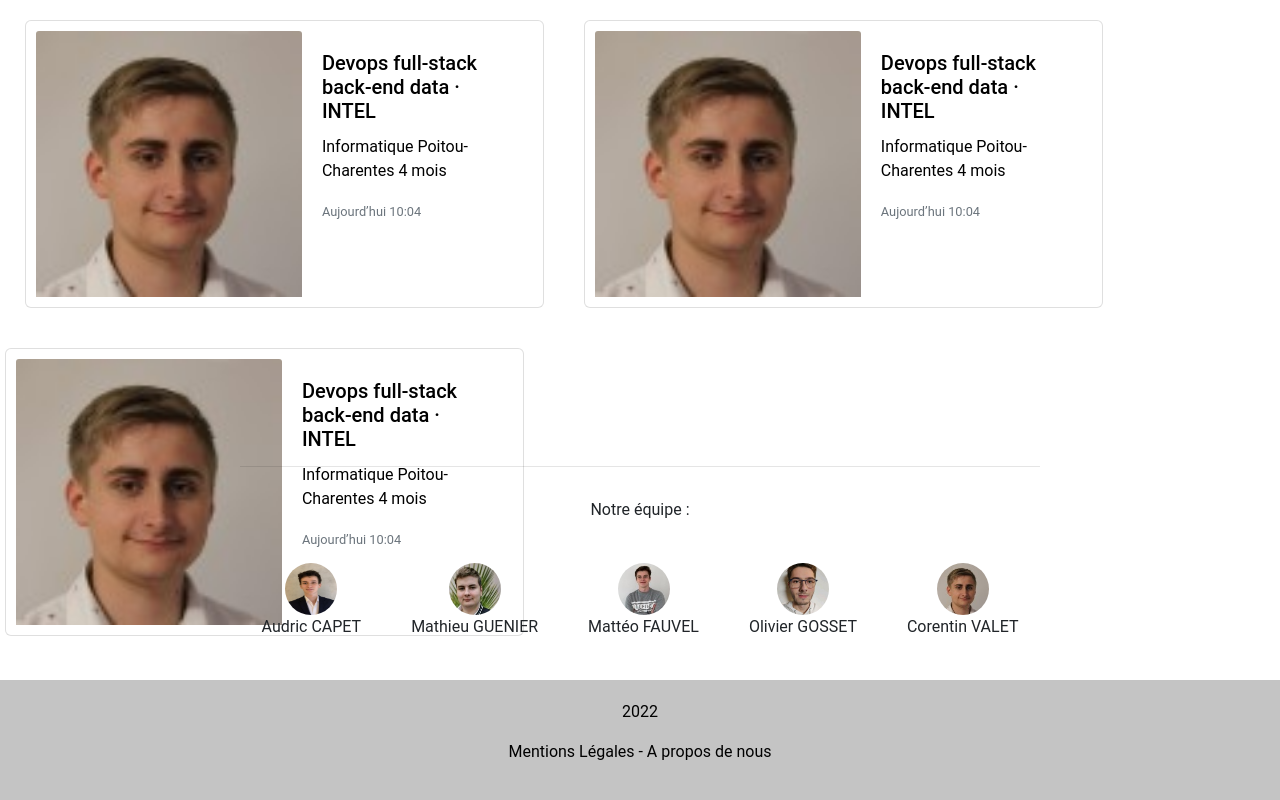
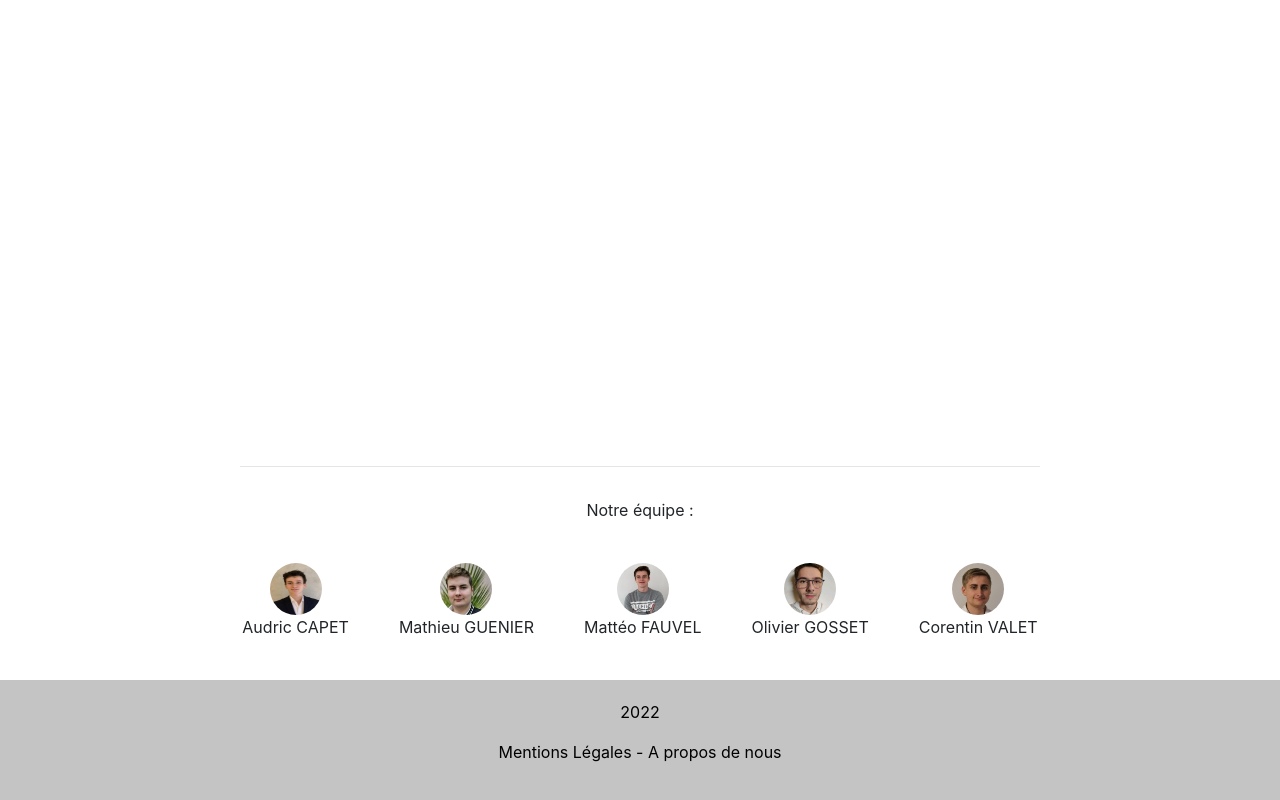
Before and after one commit to ValetCorentin/Projet_WEB, a PHP site: page / in a window 1280 px wide. Run offline with PHP 8.4, Linux system fonts and the light colour scheme; some libraries are stand-ins or nearby versions; some web fonts are replaced.

Commit message:
le footer est en sass
modifié pour être en sass

```diff
--- a/index.html
+++ b/index.html
@@ -4,59 +4,15 @@
     <!-- Required meta tags -->
     <meta charset="utf-8">
     <meta name="viewport" content="width=device-width, initial-scale=1, shrink-to-fit=no">
+    <meta name="theme-color" content="#009578">
     <!-- Bootstrap CSS -->
     <link rel="stylesheet" href="https://cdn.jsdelivr.net/npm/bootstrap@4.0.0/dist/css/bootstrap.min.css" integrity="sha384-Gn5384xqQ1aoWXA+058RXPxPg6fy4IWvTNh0E263XmFcJlSAwiGgFAW/dAiS6JXm" crossorigin="anonymous">
     <link rel="stylesheet" href="style.css">
-    <title>Hello, world!</title>
+    <link rel="manifest" href="manifest.json">
+    <link rel="apple-touch-icon" href="assets/Chopes192.png">
+    <title>Chopes ton stage</title>
   </head>
   <body>
-        <div class="card-deck">
-            <a id="link-1" href="https://github.com/Didicap" target="_blank">
-                <div class="card" id="box1">
-                <img class="card-img-top" src="assets/pp/Coco.png" alt="Card image cap">
-                <div class="card-body">
-                    <h5 class="card-title">Devops full-stack back-end data · INTEL</h5>
-                    <p class="card-text">Informatique
-                        Poitou-Charentes
-                        4 mois
-                        </p>
-                    <p class="card-text"><small class="text-muted">Aujourd’hui 10:04</small></p>
-                </div>
-                </div>
-            </a>
-            <a id="link-2" href="https://github.com/Didicap" target="_blank">
-            <div class="card" id="box2">
-              <img class="card-img-top" src="assets/pp/Coco.png" alt="Card image cap">
-              <div class="card-body">
-                <h5 class="card-title">Devops full-stack back-end data · INTEL</h5>
-                <p class="card-text">Informatique
-                    Poitou-Charentes
-                    4 mois
-                    </p>
-                <p class="card-text"><small class="text-muted">Aujourd’hui 10:04</small></p>
-              </div>
-            </div>
-        </a>
-        <a id="link-3" href="https://github.com/Didicap" target="_blank">
-            <div class="card" id="box3">
-              <img class="card-img-top" src="assets/pp/Coco.png" alt="Card image cap">
-              <div class="card-body">
-                <h5 class="card-title">Devops full-stack back-end data · INTEL</h5>
-                <p class="card-text">Informatique
-                    Poitou-Charentes
-                    4 mois
-                    </p>
-                <p class="card-text"><small class="text-muted">Aujourd’hui 10:04</small></p>
-              </div>
-            </div>
-        </a>
-          </div>
-
-        <!-- <div class="box">
-            <h3 id="title-traineeship">Devops full-stack back-end data · INTEL</h3>
-            <a><img id="img_traineeshipp" src="assets/pp/Olivier.png" alt="noPP"></a>
-        </div> -->
-
         <footer>
             <div class="trait" id="center-things">
                 <HR ALIGN=CENTER WIDTH="800">
@@ -101,5 +57,6 @@
     <script src="https://code.jquery.com/jquery-3.2.1.slim.min.js" integrity="sha384-KJ3o2DKtIkvYIK3UENzmM7KCkRr/rE9/Qpg6aAZGJwFDMVNA/GpGFF93hXpG5KkN" crossorigin="anonymous"></script>
     <script src="https://cdn.jsdelivr.net/npm/popper.js@1.12.9/dist/umd/popper.min.js" integrity="sha384-ApNbgh9B+Y1QKtv3Rn7W3mgPxhU9K/ScQsAP7hUibX39j7fakFPskvXusvfa0b4Q" crossorigin="anonymous"></script>
     <script src="https://cdn.jsdelivr.net/npm/bootstrap@4.0.0/dist/js/bootstrap.min.js" integrity="sha384-JZR6Spejh4U02d8jOt6vLEHfe/JQGiRRSQQxSfFWpi1MquVdAyjUar5+76PVCmYl" crossorigin="anonymous"></script>
-  </body>
+    <script src="javascipt/index.js"></script>
+</body>
 </html>
--- /dev/null
+++ b/javascipt/index.js
@@ -0,0 +1,9 @@
+if ("serviceWorker" in navigator) {
+    navigator.serviceWorker.register("javascipt/sw.js").then(registration => {
+        console.log("SW Registered!");
+        console.log(registration);
+    }).catch(error => {
+        console.log("SW Registration Failed");
+        console.log(error);
+    });
+}
--- /dev/null
+++ b/scss/front-addons/_footer.scss
@@ -0,0 +1,52 @@
+*{
+    margin: 0;
+    padding: 0;
+    box-sizing: border-box;
+    /* font-family: Roboto; */
+}
+
+.trait {
+    margin: 15px;
+}
+
+HR {
+    color: #C4C4C4;
+}
+
+#pp {
+    border-radius: 50%;
+    width:52px;
+    height:52px;
+}
+
+#center-things {
+    display: flex;
+    flex-direction: row;
+    justify-content: center;
+    align-items: center;
+    text-align: center;
+
+    .p {
+        color: rgb(58, 58, 58);
+    }
+}
+
+#member {
+    margin: 25px;
+}
+
+footer{
+    position: absolute;
+    bottom: 0;
+    left: 0;
+    right: 0;
+    height: auto;
+    width: 100vw;
+    padding-top: 40px;
+
+    .legal {
+        color: rgb(0, 0, 0);
+        background: #C4C4C4;
+        padding: 20px;
+    }
+}
--- /dev/null
+++ b/scss/style.scss
@@ -0,0 +1,5 @@
+// @import 'back/_mixins.scss';
+// @import 'back/_variables.scss';
+// @import 'front-addons/_navbar.scss';
+@import 'front-addons/_footer.scss';
+// @import 'front-addons/_general.scss';
--- a/style.css
+++ b/style.css
@@ -1,13 +1,8 @@
-@font-face {
-    font-family: Roboto;
-    src: url(assets/font/Roboto);
-}
-
-*{
+* {
   margin: 0;
   padding: 0;
   box-sizing: border-box;
-    font-family: Roboto;
+  /* font-family: Roboto; */
 }
 
 .trait {
@@ -20,8 +15,8 @@ HR {
 
 #pp {
   border-radius: 50%;
-    width:52px;
-    height:52px;
+  width: 52px;
+  height: 52px;
 }
 
 #center-things {
@@ -31,16 +26,15 @@ HR {
   align-items: center;
   text-align: center;
 }
-
-#center-things .p{
-    color: rgb(58, 58, 58);
+#center-things .p {
+  color: #3a3a3a;
 }
 
 #member {
   margin: 25px;
 }
 
-footer{
+footer {
   position: absolute;
   bottom: 0;
   left: 0;
@@ -49,86 +43,10 @@ footer{
   width: 100vw;
   padding-top: 40px;
 }
-
-footer .legal{
-    color: rgb(0, 0, 0);
+footer .legal {
+  color: black;
   background: #C4C4C4;
   padding: 20px;
 }
 
-#box1 {
-    display: flex;
-    flex-direction: column;
-
-    display: flex;
-    flex-direction: row;
-
-    padding : 1em;
-    box-sizing: border-box;
-
-    margin: auto;
-    padding: 10px;
-    border-radius: 6px;
-    margin: 20px 20px 20px 20px;
-    margin-left: 40px;
-  }
-
-  #box1:hover{
-    border: 2px solid #ff0000;
-  }
-
-  #box2 {
-    display: flex;
-    flex-direction: column;
-
-    display: flex;
-    flex-direction: row;
-
-    padding : 1em;
-    box-sizing: border-box;
-
-    margin: auto;
-    padding: 10px;
-    border-radius: 6px;
-    margin: 20px 20px 20px 20px;
-  }
-
-  #box2:hover{
-    border: 2px solid #ff0000;
-  }
-
-  #box3 {
-    display: flex;
-    flex-direction: column;
-
-    display: flex;
-    flex-direction: row;
-
-    padding : 1em;
-    box-sizing: border-box;
-
-    margin: auto;
-    padding: 10px;
-    border-radius: 6px;
-    margin: 20px 20px 20px 20px;
-    margin-right: 40px;
-  }
-
-  #box3:hover{
-    border: 2px solid #ff0000;
-  }
-
-  #link-1 {
-    color: black;
-    text-decoration: none;
-}
-
-  #link-2 {
-    color: black;
-    text-decoration: none;
-}
-
-  #link-3 {
-    color: black;
-    text-decoration: none;
-}
+/*# sourceMappingURL=style.css.map */
--- a/styles.scss
+++ /dev/null
@@ -1,3 +0,0 @@
-@mixin centerMid {
-
-}
```
Also changed, not shown: index-create-company.html (deleted, +0 -65 lines), javascipt/sw.js (added, +21 -0 lines), assets/Chopes.png (added), assets/Chopes192.png (added), assets/Chopes512.png (added), manifest.json (added), style-create-company.css (deleted), 7 other files. Lines whose indentation alone changed are shown as unchanged.
